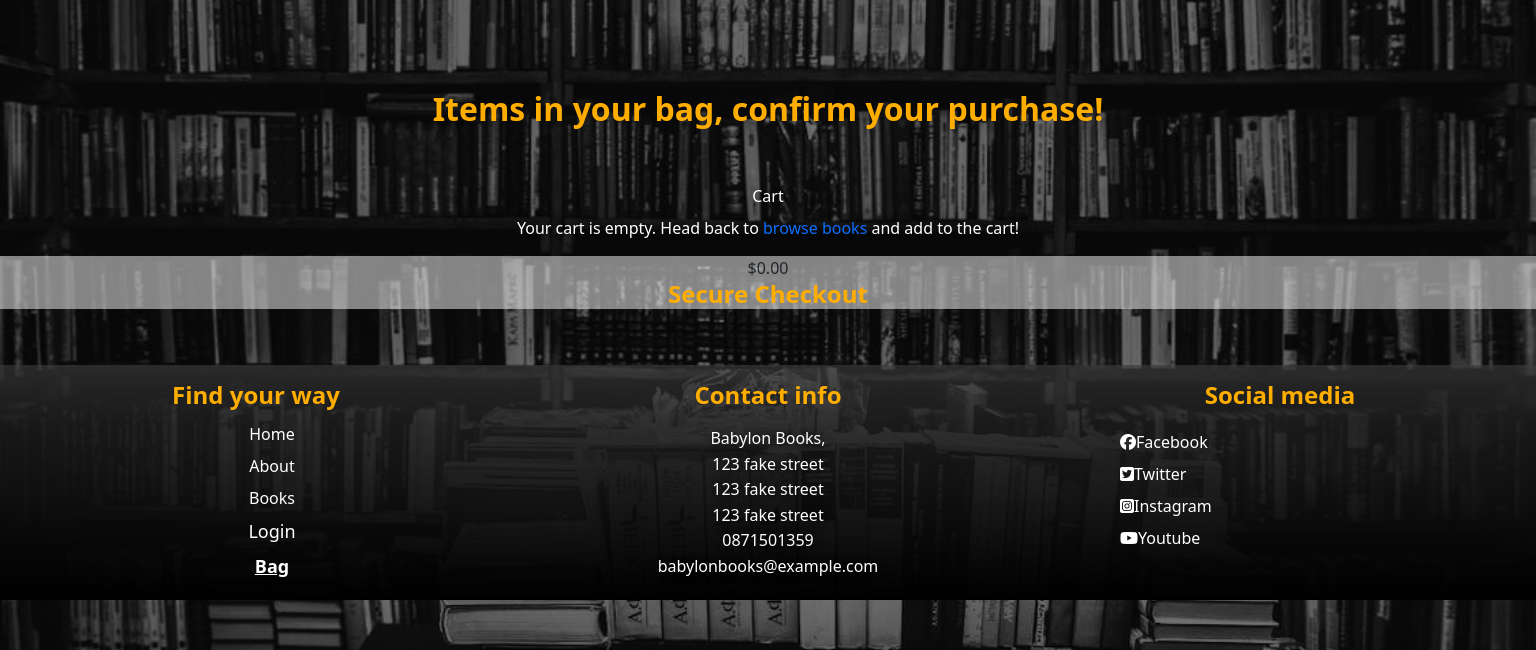
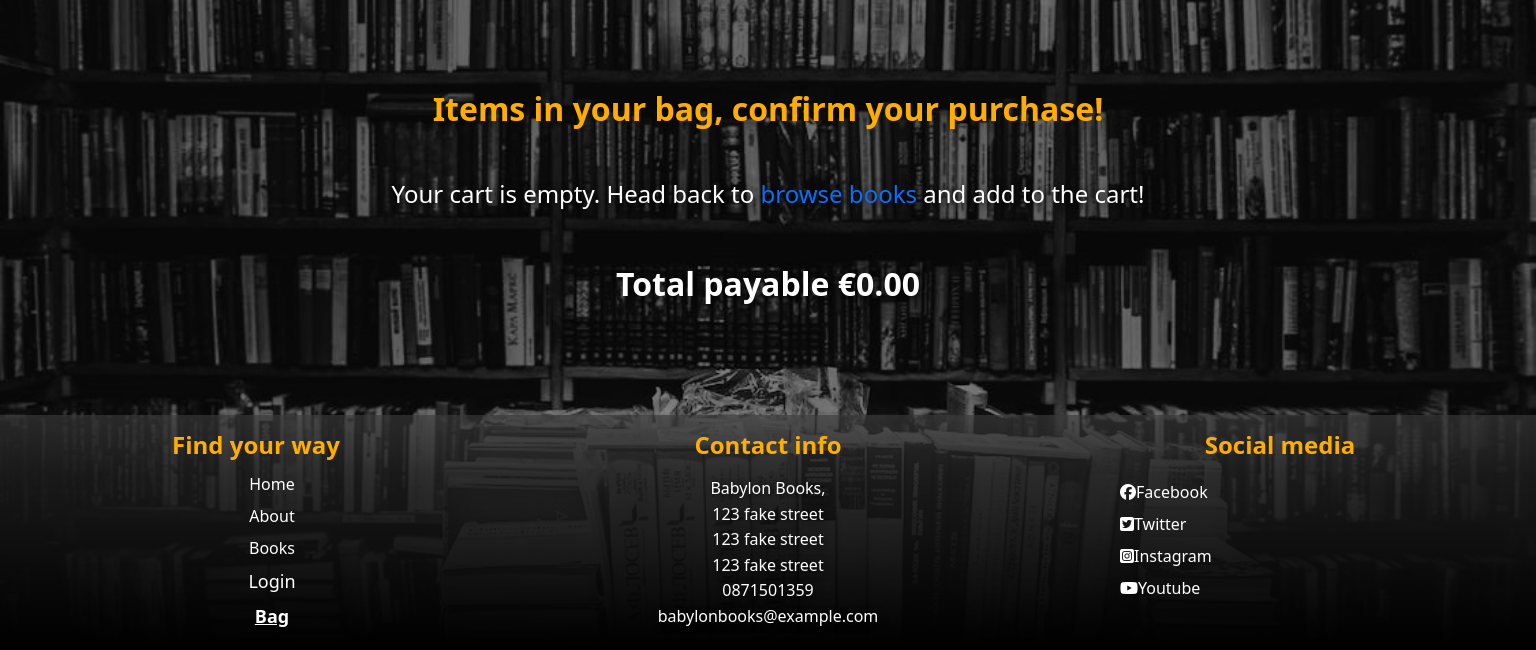
Before and after one commit to gazamcnulty/pp5-babylon-books, a Django app: page /bag/ in a window 1536 px wide. Shown: the part 150-800 px from the top of the page. Run offline with Django 3.2, Linux system fonts and the light colour scheme; some libraries are stand-ins or nearby versions.

Commit message:
updated css layout on bag page

```diff
--- a/static/css/style.css
+++ b/static/css/style.css
@@ -33,6 +33,8 @@ p {
 a {
     text-decoration: none !important;
 }
+
+
 
 
 
@@ -227,6 +229,14 @@ nav {
 
 /*--------------footer------------------*/
 
+
+
+
+.bottom_chunk {
+    margin-bottom: 150px !important;
+}
+
+
 footer {
     margin-top: 1000px !important;
     background-image: linear-gradient(to bottom, rgba(0, 0, 0, 0.5), rgba(0, 0, 0, 0.7), rgba(0, 0, 0, 0.8), rgba(0, 0, 0, 0.9), rgb(0, 0, 0, 1));
@@ -317,3 +327,22 @@ footer {
     }
 
 }
+
+
+@media screen and (min-width: 1440px) {
+
+
+    footer {
+        margin-top: 300px !important;
+        position: fixed;
+        left: 0;
+        bottom: 0;
+        width: 100%;
+
+    }
+
+    .bottom_chunk {
+        margin-bottom: 250px !important;
+    }
+
+}
--- a/templates/bag.html
+++ b/templates/bag.html
@@ -7,7 +7,6 @@
             <h2 class="text-center mt-5">Items in your bag, confirm your purchase!</h2>
             <div class="row mt-5">
                 <div class="col mx-auto">
-                    <p class="text-center m-2">Cart</p>
                     {% if bag_items %}
                         <div>
                             <div class="book_tile text-center w-25">
@@ -45,17 +44,17 @@
                         </div>
                     {% else %}
                         <div class="text-center">
-                            <p>Your cart is empty. Head back to <a href="{% url 'books' %}"> browse books</a> and add to the cart!</p>
+                            <p class="fs-4">Your cart is empty. Head back to <a href="{% url 'books' %}"> browse books</a> and add to the cart!</p>
                         </div>
                     {% endif %}
 
-                    <div class="book_tile text-center">
+                    <div class="bottom_chunk text-center m-5">
                         {% if grand_total %}
-                           <p class=""><strong>Total payable €{{ grand_total|floatformat:2 }} </strong></p>
+                           <p class="fs-2"><strong>Total payable €{{ grand_total|floatformat:2 }} </strong></p>
+                           <a href="{% url 'checkout' %}" ><p class="fs-3">Proceed to secure checkout</p></a>
                         {% else %}
-                            $0.00
+                        <p class="fs-2"><strong>Total payable €0.00 </strong></p>
                         {% endif %}
-                        <a href="{% url 'checkout' %}" ><h4>Secure Checkout</h4></a>
                     </div>
                 </div>
 
```
